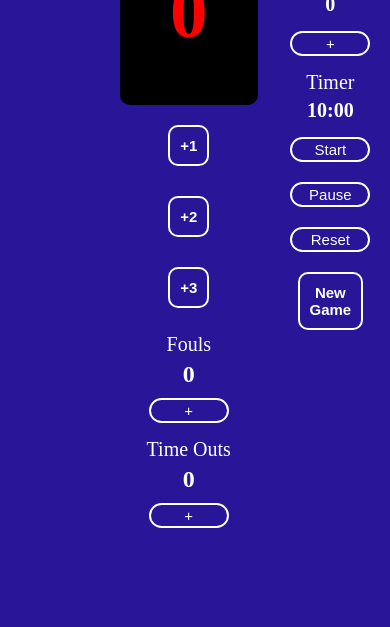
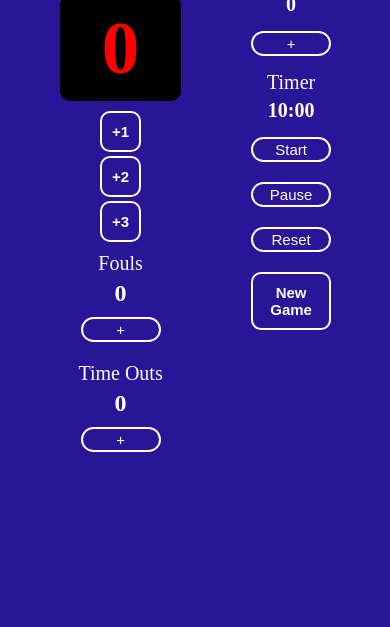
Before and after one commit to agustd988/Basketball-score-board, a plain HTML site: page index.html in a window 390 px wide. Shown: the part 217-844 px from the top of the page. Drawn offline with Linux system fonts and the light colour scheme.

Commit message:
Update style.css

```diff
--- a/style.css
+++ b/style.css
@@ -10,13 +10,12 @@ body{
 .container{
     display: flex;
     justify-content: space-between;
-    margin:0 100px;
     align-items: center;
     height: 100vh;
 }
 /*designing the 3 col */
 .container1,.container2,.between{
-    margin:10px;
+    margin:50px;
     width: 300px;
     text-align: center;
     color: white;
@@ -40,7 +39,7 @@ button{
 /*designing the buttons to add score and new game button */
 .addbtn button,.between #new{
     padding: 10px;
-    margin:10px 20px 20px;
+    margin:10px 10px 20px;
     border-radius: 10px;
     font-size:15px;
     font-weight: 600;
@@ -62,9 +61,25 @@ button{
 .between{
     margin:0px auto 100px;
 }
-
 button:hover{
     cursor: pointer;
     background: #000;
     border: none;
 }
+@media (max-width:950px){
+    .score{
+        padding:20px;
+    }
+}
+@media (max-width:678px){
+    .score{
+        padding:10px;
+    }
+    .addbtn button{
+        margin: 4px 50px;
+        display: block;
+    }
+    .fouls p{
+        margin:10px auto 5px;
+    }
+}
```
